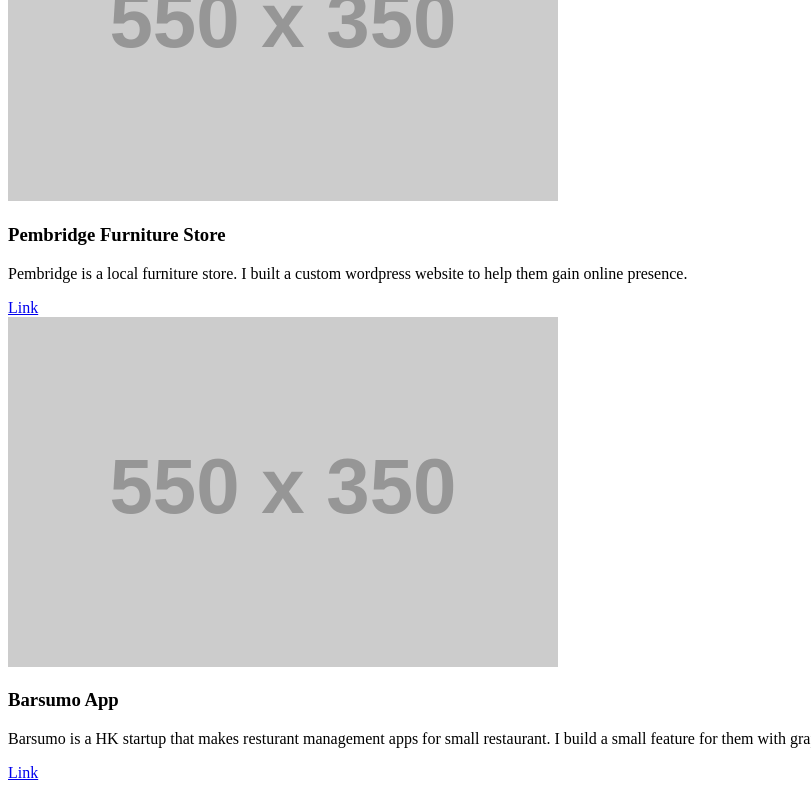
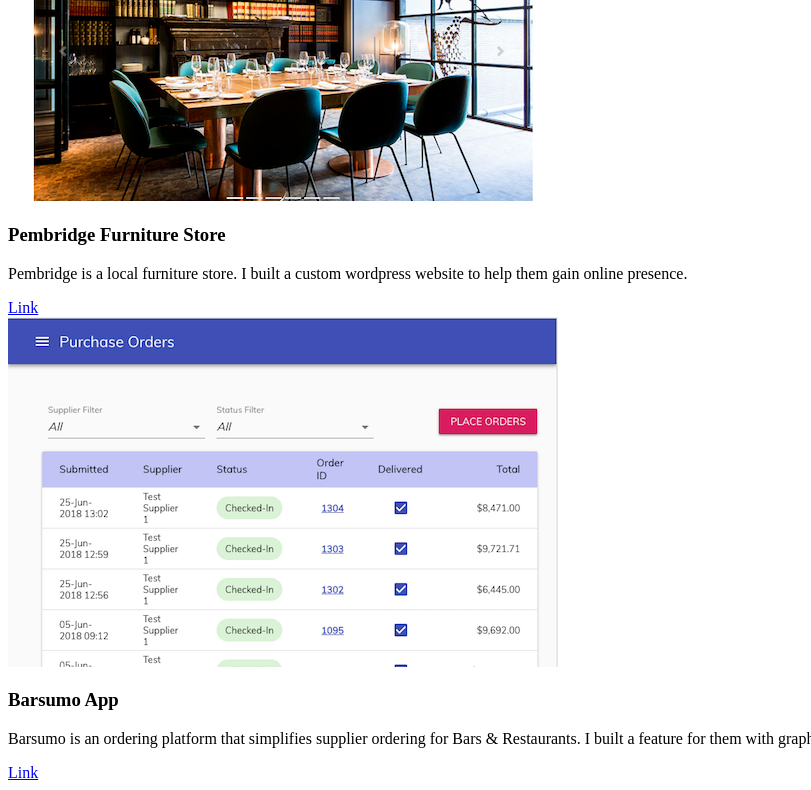
Before and after one commit to kuanhsuh/danny_gatsby, a Gatsby site: page /portfolio in a window 1280 px wide. Shown: the part 694-1484 px from the top of the page, without its empty margins (0-811 px from the left). Built offline with nearby package versions, Linux system fonts and the light colour scheme; Gatsby itself is replaced by a stand-in of ours; placeholder pictures from the web are drawn by us.

Commit message:
fix images and card

```diff
--- a/src/pages/portfolio.js
+++ b/src/pages/portfolio.js
@@ -1,13 +1,15 @@
 import React from "react";
 import Header from "components/header/header";
 import Card from "components/card/card";
-import portfolios from "./portfolios.json";
+import { portfolios } from "./portfolios.js";
 
 const Portfolio = () => (
   <aux>
     <Header text="portfolio" type="mojito" />
     <div className="portfolio">
-      {portfolios.map(portfolio => (
+      {portfolios.map(portfolio => {
+        console.log(portfolio.imgSrc);
+        return (
           <Card
             imgSrc={portfolio.imgSrc}
             title={portfolio.title}
@@ -15,7 +17,8 @@
             link={portfolio.link}
             linkTxt={portfolio.linkTxt}
           />
-      ))}
+        );
+      })}
     </div>
   </aux>
 );
--- /dev/null
+++ b/src/pages/portfolios.js
@@ -0,0 +1,30 @@
+import pembridge from "assets/pembridge.png";
+import netflix from "assets/netflix.png";
+import barsumo from "assets/barsumo.png";
+
+export const portfolios = [
+  {
+    imgSrc: netflix,
+    title: "Netflix Clone",
+    description:
+      "This is my side project where I built a netflix-clone. This app has upcoming movie, auto complete, and movie details.",
+    link: "https://github.com/kuanhsuh/netflix-clonev2",
+    linkTxt: "Github"
+  },
+  {
+    imgSrc: pembridge,
+    title: "Pembridge Furniture Store",
+    description:
+      "Pembridge is a local furniture store. I built a custom wordpress website to help them gain online presence.",
+    link: "http://pembridge.com.tw/",
+    linkTxt: "Link"
+  },
+  {
+    imgSrc: barsumo,
+    title: "Barsumo App",
+    description:
+      "Barsumo is an ordering platform that simplifies supplier ordering for Bars & Restaurants. I built a feature for them with graphQL.",
+    link: "https://www.barsumo.com/",
+    linkTxt: "Link"
+  }
+];
--- a/src/pages/portfolios.json
+++ /dev/null
@@ -1,23 +0,0 @@
-[
-  {
-    "imgSrc": "http://via.placeholder.com/550x350",
-    "title": "Netflix Clone",
-    "description": "This is my side project where I built a netflix-clone. This app has upcoming movie, auto complete, and movie details.",
-    "link": "https://github.com/kuanhsuh/netflix-clonev2",
-    "linkTxt": "Github"
-  },
-  {
-    "imgSrc": "http://via.placeholder.com/550x350",
-    "title": "Pembridge Furniture Store",
-    "description": "Pembridge is a local furniture store. I built a custom wordpress website to help them gain online presence.",
-    "link": "https://www.google.com",
-    "linkTxt": "Link"
-  },
-  {
-    "imgSrc": "http://via.placeholder.com/550x350",
-    "title": "Barsumo App",
-    "description": "Barsumo is a HK startup that makes resturant management apps for small restaurant. I build a small feature for them with graphQL.",
-    "link": "https://www.google.com",
-    "linkTxt": "Link"
-  }
-]
--- a/src/styles/_portfolioPage.scss
+++ b/src/styles/_portfolioPage.scss
@@ -17,6 +17,7 @@
   display: flex;
   background: var(--color-wt);
   margin-bottom: 32px;
+  line-height: 1.8;
   & .img-container {
     height: 100%;
     display: flex;
```
Also changed, not shown: src/assets/barsumo.png (added), src/assets/netflix.png (added), src/assets/pembridge.png (added). Lines whose indentation alone changed are shown as unchanged.
